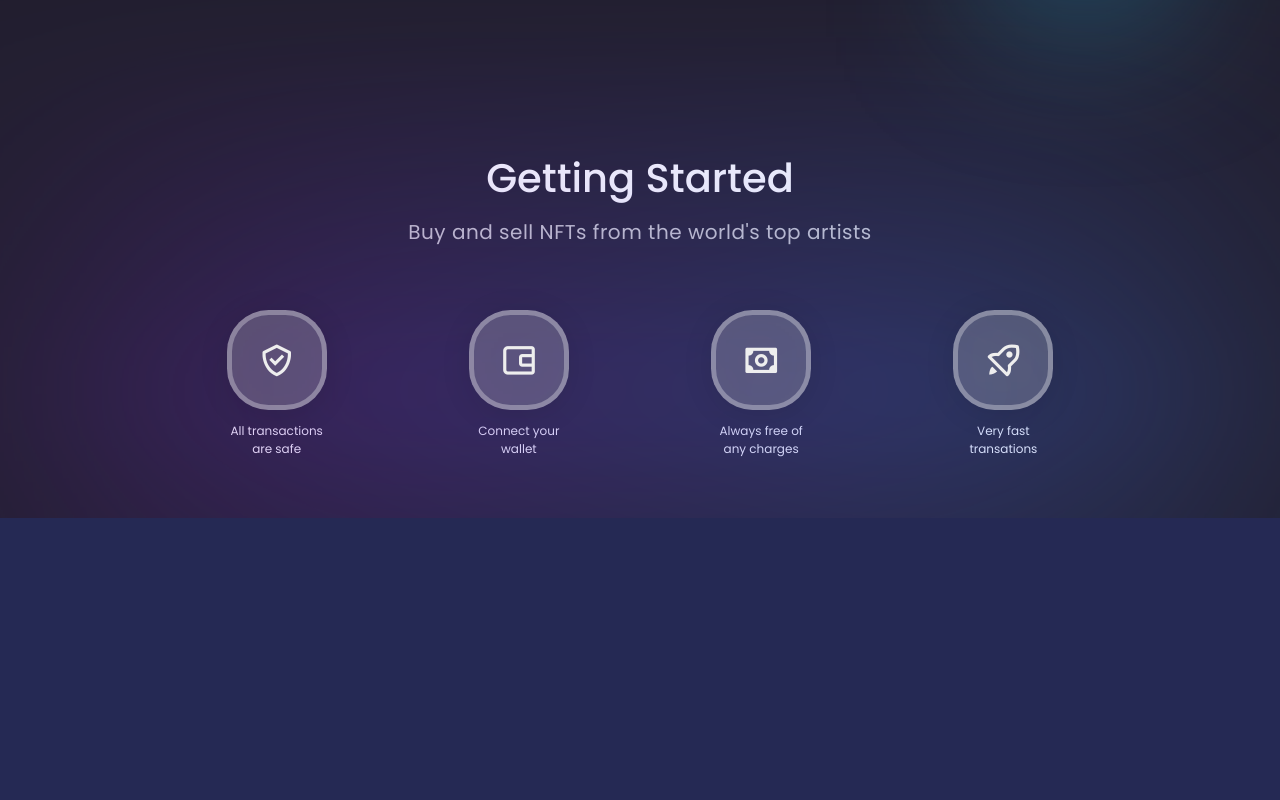
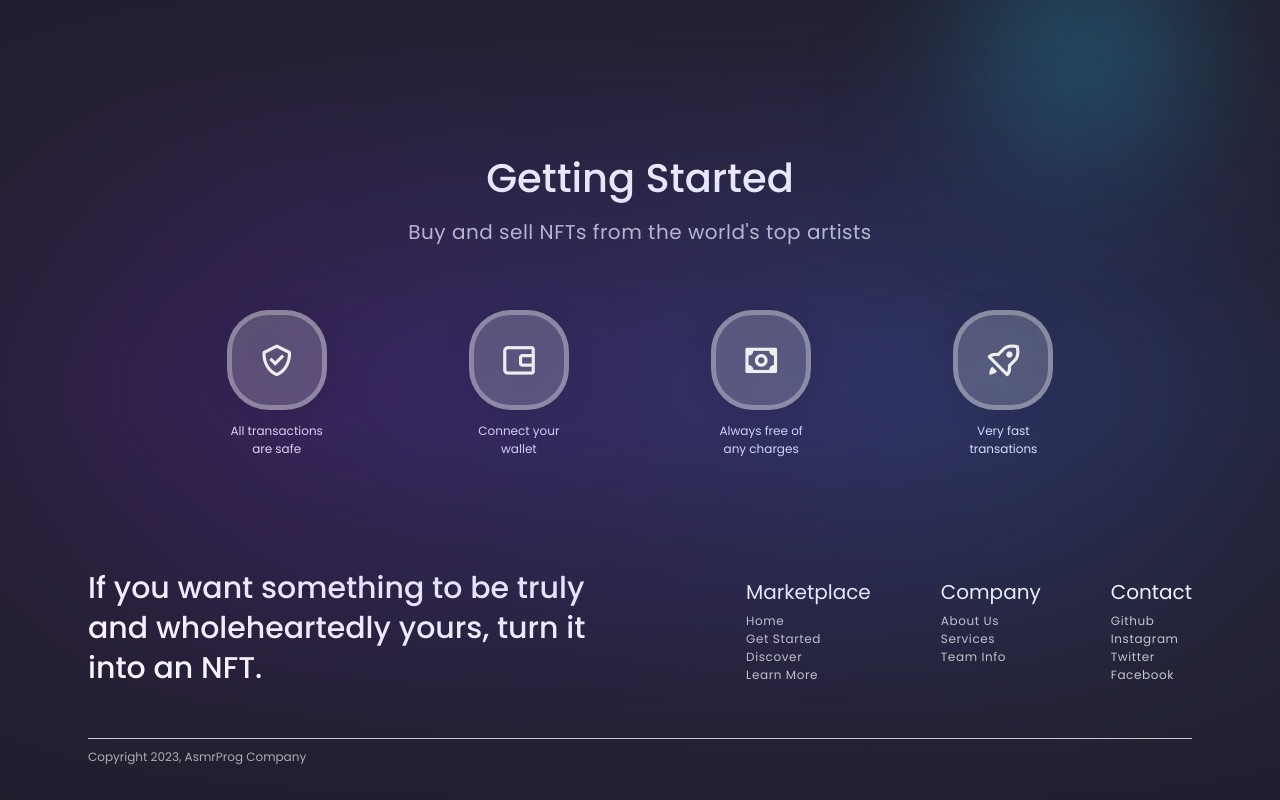
Before and after one commit to BurnettMiao/Responsive-NFT-Landing-Page, a plain HTML site: page index.html in a window 1280 px wide. Shown: the part 653-1453 px from the top of the page. Before the commit the page ends 1171 px from the top, so only its background shows below. Drawn offline with nearby package versions, Linux system fonts and the light colour scheme.

Commit message:
footer section finish

```diff
--- a/css/style.css
+++ b/css/style.css
@@ -279,3 +279,51 @@ body {
   font-size: 38px;
   color: #eee;
 }
+
+.main .footer {
+  margin: 50px 0;
+  display: flex;
+  align-items: center;
+  justify-content: space-between;
+}
+
+.main .copyright {
+  padding-bottom: 25px;
+  border-top: 1px solid #ccc;
+}
+
+.main .footer .footer-header {
+  max-width: 50%;
+  font-weight: 500;
+  font-size: 30px;
+  line-height: 40px;
+  color: #fff;
+}
+
+.main .footer .footer-links {
+  display: flex;
+}
+
+.main .footer .footer-links .link {
+  margin-left: 70px;
+}
+
+.main .footer .footer-links .link h5 {
+  font-weight: 400;
+  font-size: 20px;
+  line-height: 40px;
+  color: #fff;
+}
+
+.main .footer .footer-links .link p {
+  font-size: 12px;
+  line-height: 18px;
+  letter-spacing: 0.05em;
+  color: #ccc;
+}
+
+.copyright p {
+  font-size: 12px;
+  line-height: 36px;
+  color: #afafaf;
+}
--- a/index.html
+++ b/index.html
@@ -101,6 +101,43 @@
           </div>
         </div>
       </div>
+      <!-- End of Get Started -->
+
+      <!-- Footer -->
+      <div class="footer">
+        <div class="footer-header">
+          If you want something to be truly and wholeheartedly yours, turn it
+          into an NFT.
+        </div>
+        <div class="footer-links">
+          <div class="link">
+            <h5>Marketplace</h5>
+            <p>Home</p>
+            <p>Get Started</p>
+            <p>Discover</p>
+            <p>Learn More</p>
+          </div>
+
+          <div class="link">
+            <h5>Company</h5>
+            <p>About Us</p>
+            <p>Services</p>
+            <p>Team Info</p>
+          </div>
+
+          <div class="link">
+            <h5>Contact</h5>
+            <p>Github</p>
+            <p>Instagram</p>
+            <p>Twitter</p>
+            <p>Facebook</p>
+          </div>
+        </div>
+      </div>
+      <!-- End of Footer -->
+      <div class="copyright">
+        <p>Copyright 2023, AsmrProg Company</p>
+      </div>
     </div>
 
     <script src="script/script.js"></script>
```
